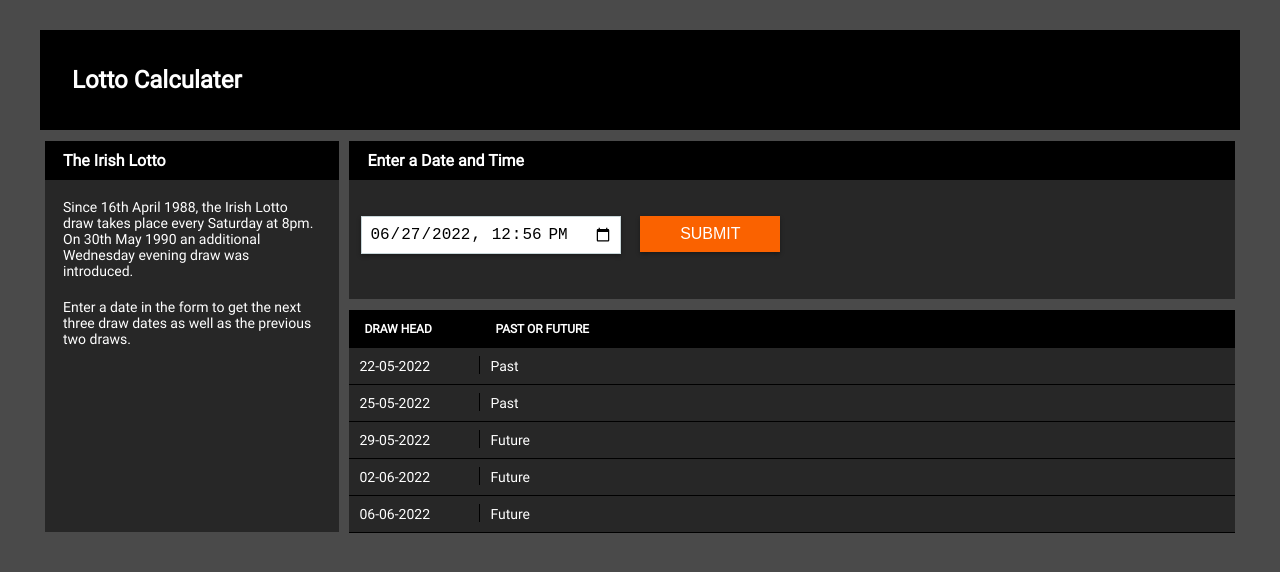
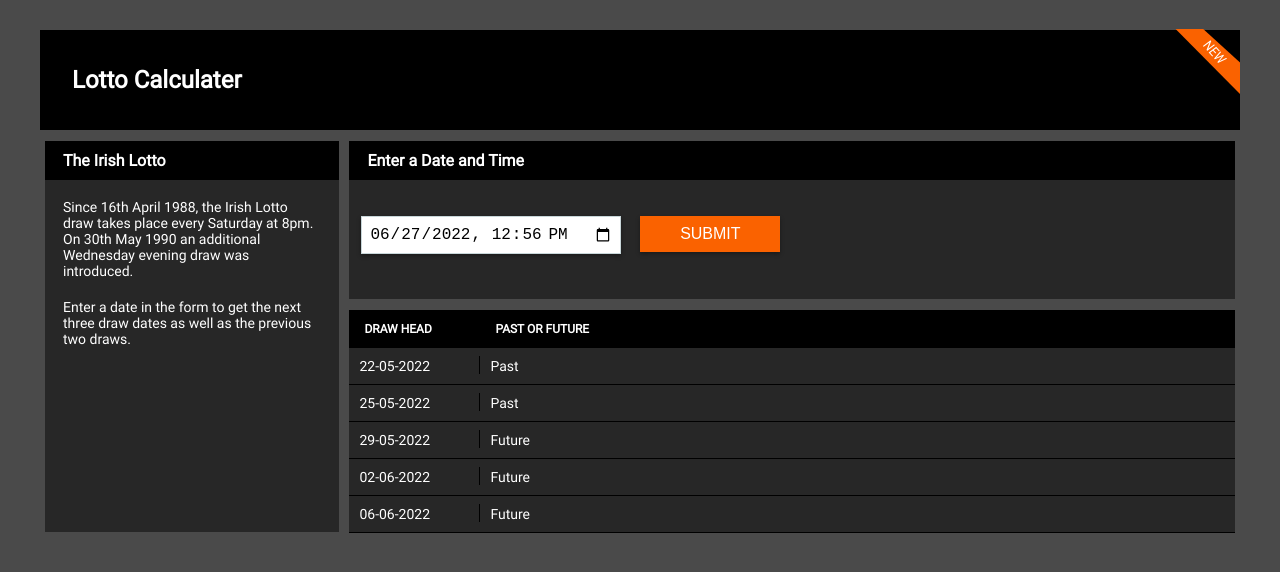
Before and after one commit to Evie-ey/lotoCalculator, a website: page index.html in a window 1280 px wide. Drawn offline with Linux system fonts and the light colour scheme.

Commit message:
Add NEW logo

```diff
--- a/index.html
+++ b/index.html
@@ -19,6 +19,7 @@
   <main>
     <header class="header-container">
       <h1>Lotto Calculater</h1>
+      <div class="new-flyer">NEW</div>
     </header>
     <section class="description">
       <h2>The Irish Lotto</h2>
--- a/style.css
+++ b/style.css
@@ -32,6 +32,7 @@
   flex-wrap: wrap;
   justify-content: center;
   height: 70px;
+  position: relative;
 }
 
 header h1 {
@@ -42,8 +43,30 @@
 main {
   color: #FFFFFF;
   /* background: #272727 0% 0% no-repeat padding-box; */
+}
 
+.new-flyer {
+  width: 184px;
+  height: 176px;
+  /* transform: skew(09deg,1deg); */
+  background: #FA6200;
+  right: 0px;
+  top: -1px;
+  text-align: center;
+  position: absolute;
+  -webkit-clip-path: polygon(80% 0, 100% 19%, 100% 37%, 65% 0);
+  clip-path: polygon(80% 0, 100% 19%, 100% 37%, 65% 0);
+  color: white;
+}
 
+.new-flyer:after {
+  position: absolute;
+  content: "NEW";
+  transform: skew(-53deg,48deg);
+  top: 17px;
+  right: 16px;
+  font-size: 8px;
+  padding-top: 2px;
 }
 
 main section.description div,
@@ -189,6 +212,8 @@
     justify-content: space-between;
   }
 
+
+
   .header-container {
     width: 100%;
     justify-content: initial;
```
